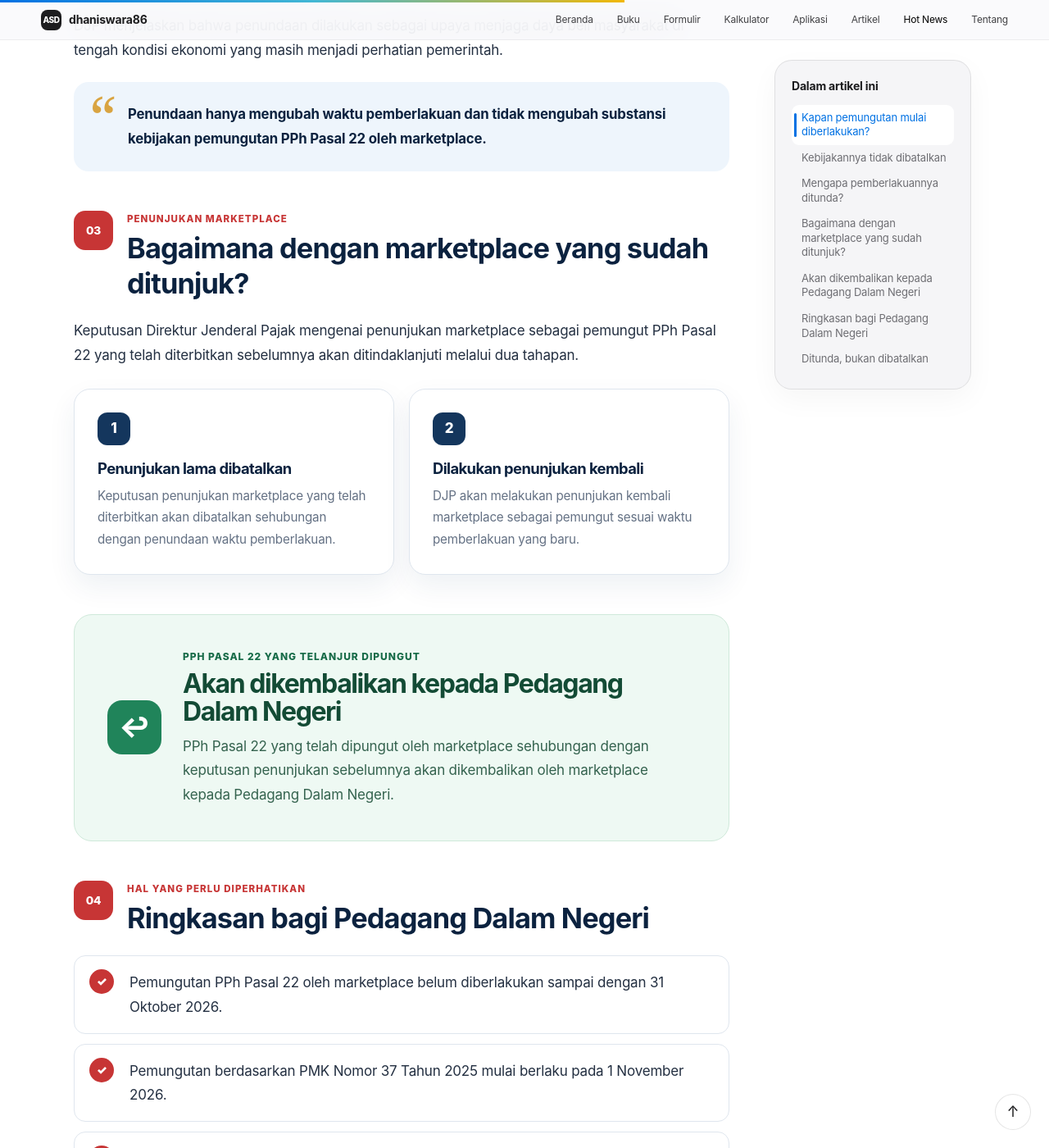
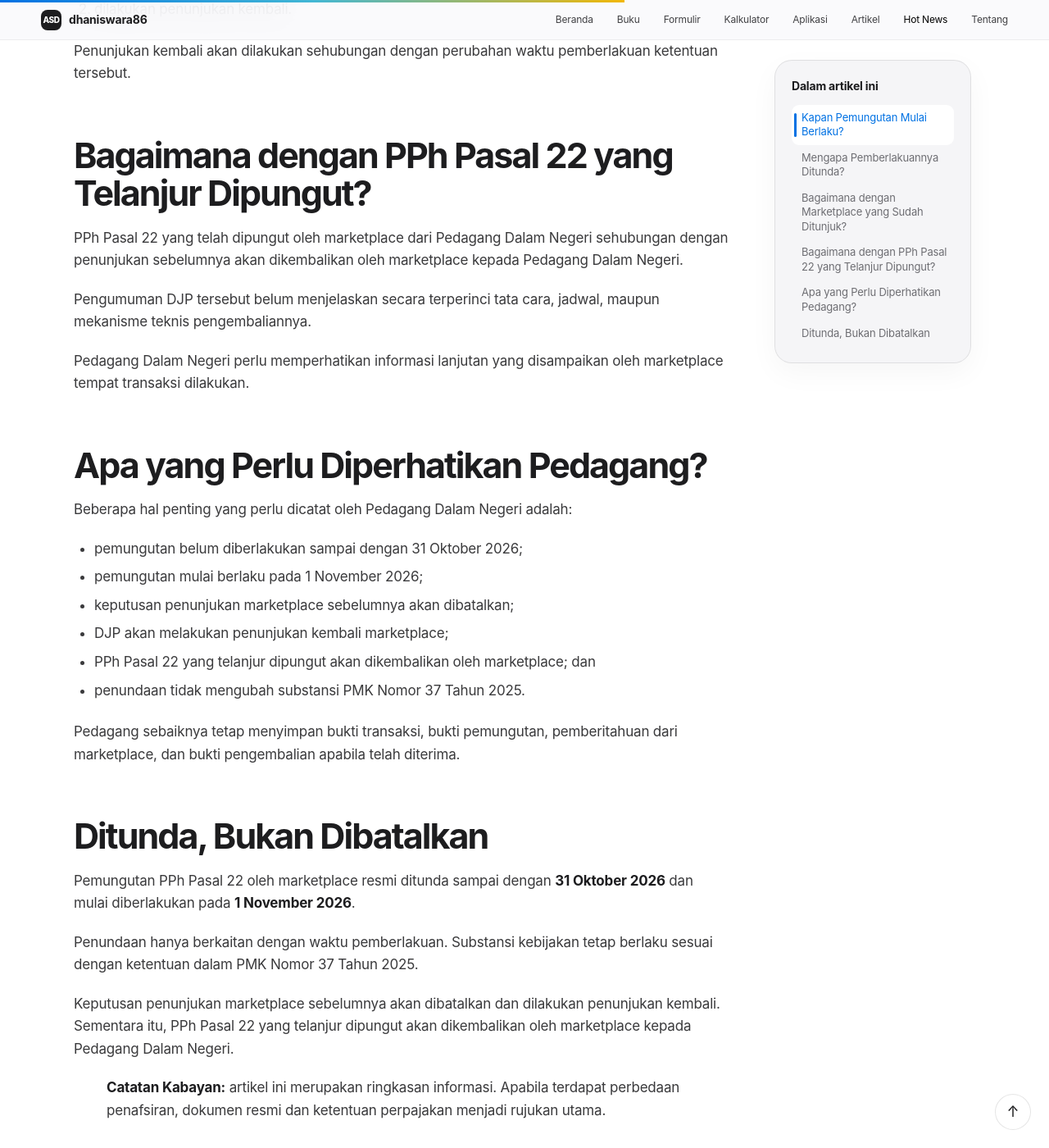
Before and after one commit to dhaniswara86/dhaniswara86.github.io, a Jekyll site: the page built from _posts/2026-08-05-penundaan-pph22-marketplace.md, in a window 1280 px wide and 1400 px high, scrolled down 2291 px. Shown: the whole window at 82% size. Built offline with Jekyll 4.4.1, drawn with Linux system fonts in a browser that asks for light colours; some of the changed text lies outside the part shown.

```diff
--- a/_posts/2026-08-05-penundaan-pph22-marketplace.md
+++ b/_posts/2026-08-05-penundaan-pph22-marketplace.md
@@ -1,7 +1,7 @@
 ---
 layout: hotnews-editorial
-title: "Pemungutan PPh Pasal 22 oleh Marketplace Ditunda hingga 31 Oktober 2026"
-excerpt: "DJP menunda pemberlakuan pemungutan PPh Pasal 22 oleh marketplace. Ketentuan tersebut mulai berlaku pada 1 November 2026."
+title: "Pemungutan PPh Pasal 22 Marketplace Ditunda. Mulai 1 November 2026."
+excerpt: "DJP menunda pemberlakuan pemungutan PPh Pasal 22 oleh marketplace sampai dengan 31 Oktober 2026. Pemungutan mulai berlaku pada 1 November 2026."
 date: 2026-08-05 08:00:00 +0700
 date_modified: 2026-08-05 08:00:00 +0700
 author: "Angga Sukma Dhaniswara"
@@ -12,387 +12,68 @@
   - PMK 37 Tahun 2025
   - Pedagang Dalam Negeri
 reading_time: "4 menit baca"
-permalink: "/hotnews/2026/08/penundaan-pph22-marketplace/"
+visual_type: "marketplace-delay"
 source_label: "Pengumuman DJP Nomor PENG-46/PJ.09/2026"
 source_url: "/assets/pdf/PENG-46-PJ.09-2026.pdf"
+permalink: "/hotnews/2026/08/penundaan-pph22-marketplace/"
 ---
 
-<div class="kabayan-news">
+Direktorat Jenderal Pajak resmi menunda waktu pemberlakuan ketentuan pemungutan Pajak Penghasilan Pasal 22 oleh marketplace.
 
-  <section class="kabayan-news-lead">
+Penundaan tersebut disampaikan melalui **Pengumuman Direktur Penyuluhan, Pelayanan, dan Hubungan Masyarakat Nomor PENG-46/PJ.09/2026 tanggal 5 Agustus 2026**.
 
-    <span class="kabayan-news-lead__icon" aria-hidden="true">
-      K
-    </span>
+## Kapan Pemungutan Mulai Berlaku?
 
-    <div>
-      <p>
-        Direktorat Jenderal Pajak resmi menunda waktu
-        pemberlakuan ketentuan pemungutan Pajak Penghasilan
-        Pasal 22 oleh marketplace.
-      </p>
+Pemberlakuan **Peraturan Menteri Keuangan Nomor 37 Tahun 2025** ditunda sampai dengan **31 Oktober 2026**.
 
-      <p>
-        Penundaan tersebut disampaikan melalui
-        <strong>
-          Pengumuman Direktur Penyuluhan, Pelayanan, dan
-          Hubungan Masyarakat Nomor PENG-46/PJ.09/2026
-        </strong>
-        tanggal 5 Agustus 2026.
-      </p>
-    </div>
+Dengan demikian, pemungutan PPh Pasal 22 oleh marketplace berdasarkan ketentuan tersebut mulai berlaku pada:
 
-  </section>
+> **1 November 2026**
 
+Selama masa penundaan, ketentuan pemungutan PPh Pasal 22 oleh marketplace berdasarkan PMK Nomor 37 Tahun 2025 belum diberlakukan.
 
-  <section class="kabayan-news-section">
+## Mengapa Pemberlakuannya Ditunda?
 
-    <div class="kabayan-news-heading">
-      <span class="kabayan-news-heading__number">01</span>
+DJP menjelaskan bahwa penundaan dilakukan sebagai upaya menjaga daya beli masyarakat di tengah kondisi ekonomi yang masih menjadi perhatian pemerintah.
 
-      <div>
-        <span class="kabayan-news-heading__eyebrow">
-          Tanggal pemberlakuan
-        </span>
+Penundaan tersebut tidak mengubah substansi kebijakan. Perubahan hanya dilakukan terhadap waktu mulai pemberlakuannya.
 
-        <h2>
-          Kapan pemungutan mulai diberlakukan?
-        </h2>
-      </div>
-    </div>
+## Bagaimana dengan Marketplace yang Sudah Ditunjuk?
 
-    <p>
-      Berdasarkan pengumuman DJP, pemberlakuan
-      <strong>Peraturan Menteri Keuangan Nomor 37 Tahun 2025</strong>
-      ditunda sampai dengan
-      <strong>31 Oktober 2026</strong>.
-    </p>
+Keputusan Direktur Jenderal Pajak mengenai penunjukan marketplace sebagai pemungut PPh Pasal 22 yang telah diterbitkan sebelumnya akan:
 
-    <div class="kabayan-news-timeline">
+1. dibatalkan; dan
+2. dilakukan penunjukan kembali.
 
-      <div class="kabayan-news-timeline__item">
-        <span class="kabayan-news-timeline__date">
-          Sampai 31 Oktober 2026
-        </span>
+Penunjukan kembali akan dilakukan sehubungan dengan perubahan waktu pemberlakuan ketentuan tersebut.
 
-        <strong>
-          Masa penundaan
-        </strong>
+## Bagaimana dengan PPh Pasal 22 yang Telanjur Dipungut?
 
-        <p>
-          Ketentuan pemungutan PPh Pasal 22 oleh marketplace
-          berdasarkan PMK Nomor 37 Tahun 2025 belum diberlakukan.
-        </p>
-      </div>
+PPh Pasal 22 yang telah dipungut oleh marketplace dari Pedagang Dalam Negeri sehubungan dengan penunjukan sebelumnya akan dikembalikan oleh marketplace kepada Pedagang Dalam Negeri.
 
-      <div class="kabayan-news-timeline__arrow" aria-hidden="true">
-        →
-      </div>
+Pengumuman DJP tersebut belum menjelaskan secara terperinci tata cara, jadwal, maupun mekanisme teknis pengembaliannya.
 
-      <div class="kabayan-news-timeline__item kabayan-news-timeline__item--active">
-        <span class="kabayan-news-timeline__date">
-          Mulai 1 November 2026
-        </span>
+Pedagang Dalam Negeri perlu memperhatikan informasi lanjutan yang disampaikan oleh marketplace tempat transaksi dilakukan.
 
-        <strong>
-          Pemungutan mulai berlaku
-        </strong>
+## Apa yang Perlu Diperhatikan Pedagang?
 
-        <p>
-          Marketplace yang ditunjuk mulai melaksanakan
-          pemungutan PPh Pasal 22 sesuai ketentuan yang berlaku.
-        </p>
-      </div>
+Beberapa hal penting yang perlu dicatat oleh Pedagang Dalam Negeri adalah:
 
-    </div>
+- pemungutan belum diberlakukan sampai dengan 31 Oktober 2026;
+- pemungutan mulai berlaku pada 1 November 2026;
+- keputusan penunjukan marketplace sebelumnya akan dibatalkan;
+- DJP akan melakukan penunjukan kembali marketplace;
+- PPh Pasal 22 yang telanjur dipungut akan dikembalikan oleh marketplace; dan
+- penundaan tidak mengubah substansi PMK Nomor 37 Tahun 2025.
 
-  </section>
+Pedagang sebaiknya tetap menyimpan bukti transaksi, bukti pemungutan, pemberitahuan dari marketplace, dan bukti pengembalian apabila telah diterima.
 
+## Ditunda, Bukan Dibatalkan
 
-  <section class="kabayan-news-highlight">
+Pemungutan PPh Pasal 22 oleh marketplace resmi ditunda sampai dengan **31 Oktober 2026** dan mulai diberlakukan pada **1 November 2026**.
 
-    <div class="kabayan-news-highlight__label">
-      Catatan penting
-    </div>
+Penundaan hanya berkaitan dengan waktu pemberlakuan. Substansi kebijakan tetap berlaku sesuai dengan ketentuan dalam PMK Nomor 37 Tahun 2025.
 
-    <h2>
-      Kebijakannya tidak dibatalkan
-    </h2>
+Keputusan penunjukan marketplace sebelumnya akan dibatalkan dan dilakukan penunjukan kembali. Sementara itu, PPh Pasal 22 yang telanjur dipungut akan dikembalikan oleh marketplace kepada Pedagang Dalam Negeri.
 
-    <p>
-      Penundaan ini tidak mengubah substansi kebijakan dalam
-      PMK Nomor 37 Tahun 2025. Perubahan hanya dilakukan terhadap
-      waktu mulai pemberlakuannya.
-    </p>
-
-  </section>
-
-
-  <section class="kabayan-news-section">
-
-    <div class="kabayan-news-heading">
-      <span class="kabayan-news-heading__number">02</span>
-
-      <div>
-        <span class="kabayan-news-heading__eyebrow">
-          Alasan penundaan
-        </span>
-
-        <h2>
-          Mengapa pemberlakuannya ditunda?
-        </h2>
-      </div>
-    </div>
-
-    <p>
-      DJP menjelaskan bahwa penundaan dilakukan sebagai upaya
-      menjaga daya beli masyarakat di tengah kondisi ekonomi
-      yang masih menjadi perhatian pemerintah.
-    </p>
-
-    <div class="kabayan-news-quote">
-      <span class="kabayan-news-quote__mark" aria-hidden="true">
-        “
-      </span>
-
-      <p>
-        Penundaan hanya mengubah waktu pemberlakuan dan tidak
-        mengubah substansi kebijakan pemungutan PPh Pasal 22
-        oleh marketplace.
-      </p>
-    </div>
-
-  </section>
-
-
-  <section class="kabayan-news-section">
-
-    <div class="kabayan-news-heading">
-      <span class="kabayan-news-heading__number">03</span>
-
-      <div>
-        <span class="kabayan-news-heading__eyebrow">
-          Penunjukan marketplace
-        </span>
-
-        <h2>
-          Bagaimana dengan marketplace yang sudah ditunjuk?
-        </h2>
-      </div>
-    </div>
-
-    <p>
-      Keputusan Direktur Jenderal Pajak mengenai penunjukan
-      marketplace sebagai pemungut PPh Pasal 22 yang telah
-      diterbitkan sebelumnya akan ditindaklanjuti melalui dua
-      tahapan.
-    </p>
-
-    <div class="kabayan-news-card-grid">
-
-      <article class="kabayan-news-card">
-
-        <span class="kabayan-news-card__number">
-          1
-        </span>
-
-        <h3>
-          Penunjukan lama dibatalkan
-        </h3>
-
-        <p>
-          Keputusan penunjukan marketplace yang telah
-          diterbitkan akan dibatalkan sehubungan dengan
-          penundaan waktu pemberlakuan.
-        </p>
-
-      </article>
-
-      <article class="kabayan-news-card">
-
-        <span class="kabayan-news-card__number">
-          2
-        </span>
-
-        <h3>
-          Dilakukan penunjukan kembali
-        </h3>
-
-        <p>
-          DJP akan melakukan penunjukan kembali marketplace
-          sebagai pemungut sesuai waktu pemberlakuan yang baru.
-        </p>
-
-      </article>
-
-    </div>
-
-  </section>
-
-
-  <section class="kabayan-news-refund">
-
-    <div class="kabayan-news-refund__icon" aria-hidden="true">
-      ↩
-    </div>
-
-    <div class="kabayan-news-refund__content">
-
-      <span class="kabayan-news-refund__eyebrow">
-        PPh Pasal 22 yang telanjur dipungut
-      </span>
-
-      <h2>
-        Akan dikembalikan kepada Pedagang Dalam Negeri
-      </h2>
-
-      <p>
-        PPh Pasal 22 yang telah dipungut oleh marketplace
-        sehubungan dengan keputusan penunjukan sebelumnya akan
-        dikembalikan oleh marketplace kepada Pedagang Dalam
-        Negeri.
-      </p>
-
-    </div>
-
-  </section>
-
-
-  <section class="kabayan-news-section">
-
-    <div class="kabayan-news-heading">
-      <span class="kabayan-news-heading__number">04</span>
-
-      <div>
-        <span class="kabayan-news-heading__eyebrow">
-          Hal yang perlu diperhatikan
-        </span>
-
-        <h2>
-          Ringkasan bagi Pedagang Dalam Negeri
-        </h2>
-      </div>
-    </div>
-
-    <div class="kabayan-news-checklist">
-
-      <div class="kabayan-news-checklist__item">
-        <span class="kabayan-news-checklist__check">✓</span>
-
-        <p>
-          Pemungutan PPh Pasal 22 oleh marketplace belum
-          diberlakukan sampai dengan 31 Oktober 2026.
-        </p>
-      </div>
-
-      <div class="kabayan-news-checklist__item">
-        <span class="kabayan-news-checklist__check">✓</span>
-
-        <p>
-          Pemungutan berdasarkan PMK Nomor 37 Tahun 2025 mulai
-          berlaku pada 1 November 2026.
-        </p>
-      </div>
-
-      <div class="kabayan-news-checklist__item">
-        <span class="kabayan-news-checklist__check">✓</span>
-
-        <p>
-          Keputusan penunjukan marketplace yang telah diterbitkan
-          sebelumnya akan dibatalkan.
-        </p>
-      </div>
-
-      <div class="kabayan-news-checklist__item">
-        <span class="kabayan-news-checklist__check">✓</span>
-
-        <p>
-          Marketplace akan ditunjuk kembali sebagai pemungut
-          sesuai waktu pemberlakuan yang baru.
-        </p>
-      </div>
-
-      <div class="kabayan-news-checklist__item">
-        <span class="kabayan-news-checklist__check">✓</span>
-
-        <p>
-          PPh Pasal 22 yang telanjur dipungut akan dikembalikan
-          oleh marketplace kepada Pedagang Dalam Negeri.
-        </p>
-      </div>
-
-    </div>
-
-  </section>
-
-
-  <section class="kabayan-news-conclusion">
-
-    <span class="kabayan-news-conclusion__eyebrow">
-      Kesimpulan Kabayan
-    </span>
-
-    <h2>
-      Ditunda, bukan dibatalkan
-    </h2>
-
-    <p>
-      Pemungutan PPh Pasal 22 oleh marketplace resmi ditunda
-      sampai dengan <strong>31 Oktober 2026</strong> dan mulai
-      diberlakukan pada <strong>1 November 2026</strong>.
-    </p>
-
-    <p>
-      Penundaan tersebut tidak mengubah substansi kebijakan.
-      Keputusan penunjukan marketplace sebelumnya akan dibatalkan
-      dan dilakukan penunjukan kembali. Pajak yang telanjur
-      dipungut akan dikembalikan kepada Pedagang Dalam Negeri.
-    </p>
-
-  </section>
-
-
-  <section class="kabayan-news-source">
-
-    <div>
-      <span class="kabayan-news-source__label">
-        Sumber resmi
-      </span>
-
-      <strong>
-        Pengumuman DJP Nomor PENG-46/PJ.09/2026
-      </strong>
-
-      <p>
-        Penundaan Waktu Pemberlakuan Ketentuan Pemungutan
-        PPh Pasal 22 oleh Marketplace.
-      </p>
-    </div>
-
-    <a
-      class="kabayan-news-source__button"
-      href="{{ '/assets/pdf/PENG-46-PJ.09-2026.pdf' | relative_url }}"
-      target="_blank"
-      rel="noopener noreferrer"
-    >
-      Lihat pengumuman resmi
-    </a>
-
-  </section>
-
-
-  <aside class="kabayan-news-disclaimer">
-
-    <strong>
-      Catatan Kabayan
-    </strong>
-
-    <p>
-      Artikel ini merupakan ringkasan informasi. Dalam hal
-      terdapat perbedaan penafsiran, gunakan dokumen resmi dan
-      ketentuan perpajakan sebagai rujukan utama.
-    </p>
-
-  </aside>
-
-</div>
+> **Catatan Kabayan:** artikel ini merupakan ringkasan informasi. Apabila terdapat perbedaan penafsiran, dokumen resmi dan ketentuan perpajakan menjadi rujukan utama.
```
